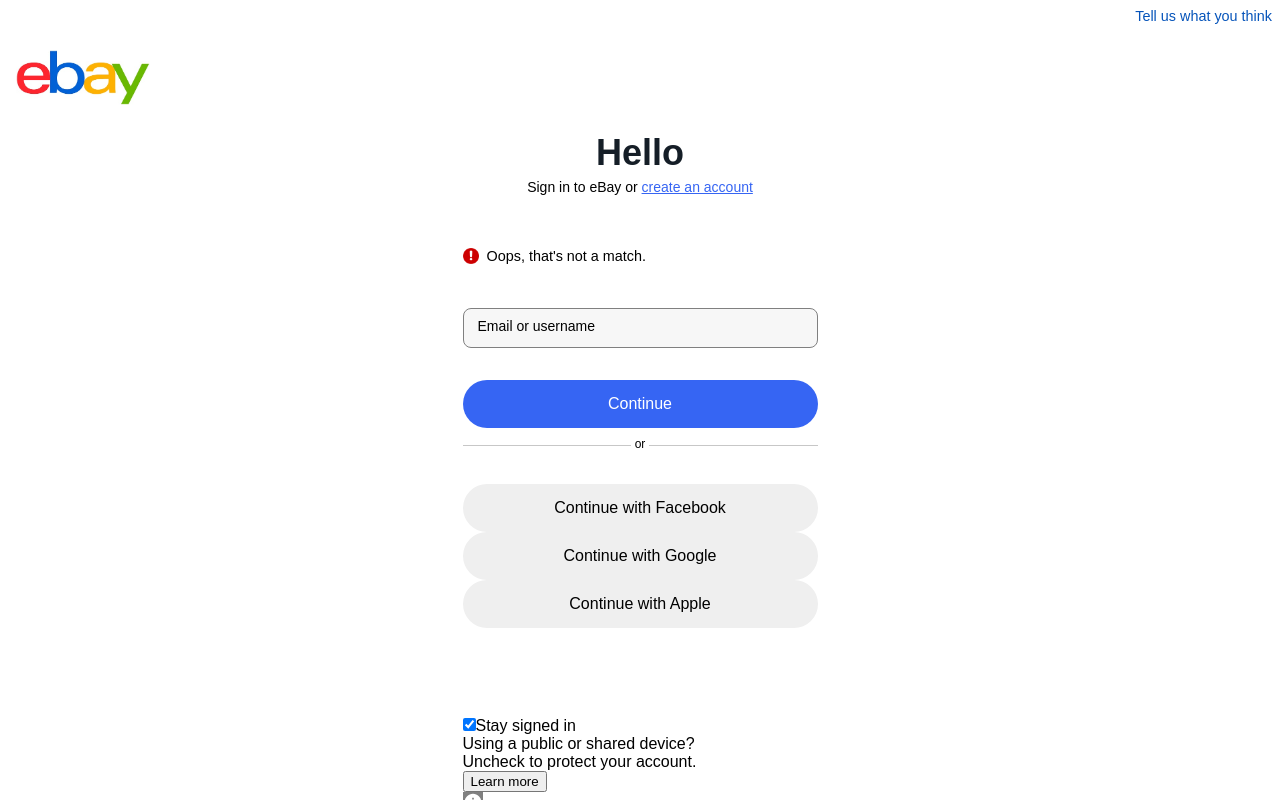
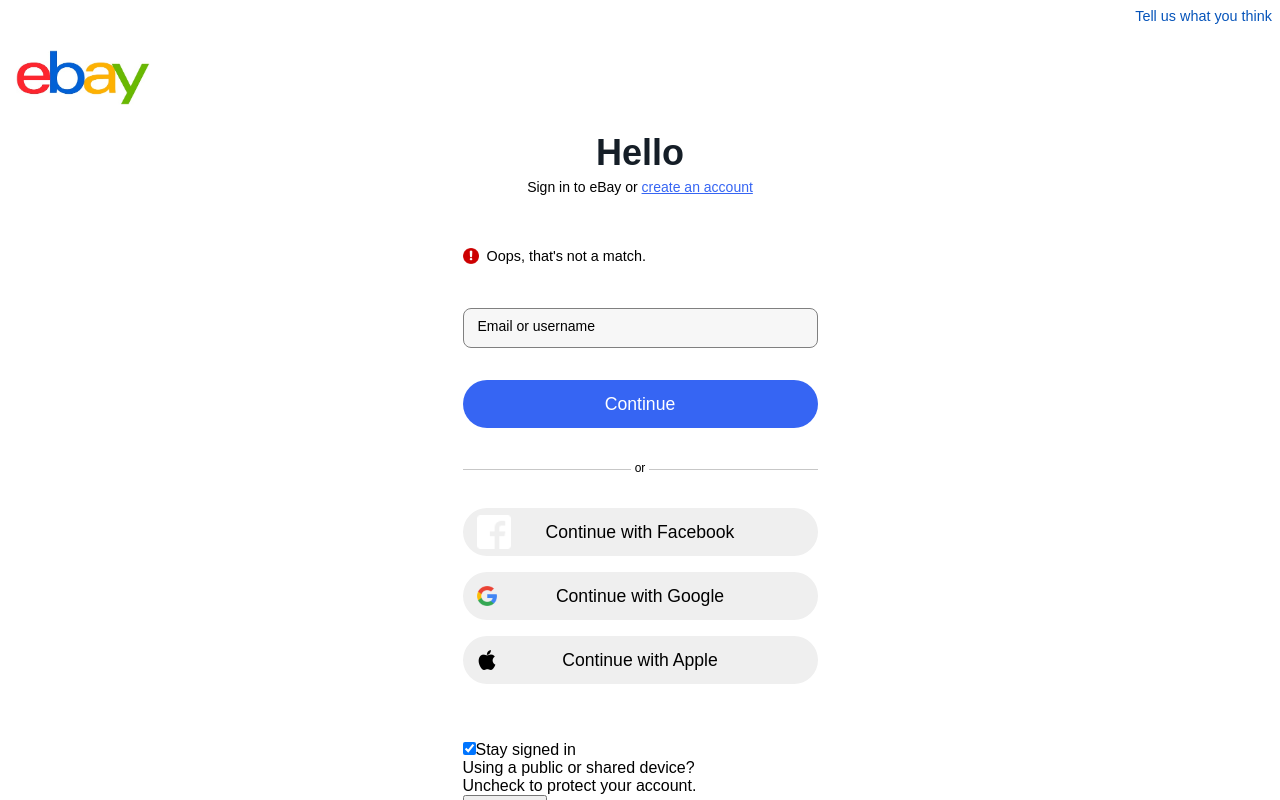
Before and after one commit to cybodt/ebay-clone, a React (Create React App) app: page /signin in a window 1280 px wide. Shown: the top 800 px of the page. Built offline with nearby package versions, Linux system fonts and the light colour scheme.

Commit message:
share code on github

```diff
--- a/src/SignIn.css
+++ b/src/SignIn.css
@@ -130,10 +130,14 @@
 .sign-in__continue-btns {
   width: 100%;
   min-height: 48px;
-  padding: 13px 20px;
   border-radius: 48px;
   border: none;
-  font-size: 1rem;
+  font-size: 1.1rem;
+}
+
+.sign-in__social-wrapper {
+  width: 100%;
+  margin-top: 24px;
 }
 
 .sign-in__separator {
@@ -221,3 +225,28 @@
   height: 233px;
   margin-top: 24px;
 }
+
+.sign-in__social-buttons>button {
+  position: relative;
+  margin-bottom: 16px;
+  display: flex;
+  align-items: center;
+  justify-content: center;
+}
+
+.sign-in__social-buttons>button>img {
+  position: absolute;
+  left: 14px;
+}
+
+.sign-in__fb-btn>img {
+  width: 34px;
+}
+
+.sign-in__google-btn>img {
+  width: 20px;
+}
+
+.sign-in__apple-btn>img {
+  width: 20px;
+}
--- a/src/SignIn.jsx
+++ b/src/SignIn.jsx
@@ -62,6 +62,7 @@
               Continue
             </button>
           </div>
+          <div className='sign-in__social-wrapper'>
             <div className='sign-in__separator'>
               <div className='sign-in__separator-line animate'></div>
               <div className='sign-in__separator-content animate'>
@@ -74,6 +75,10 @@
                 className='sign-in__continue-btns
                 sign-in__fb-btn'
               >
+                <img
+                  src='/images/logos-on-buttons/facebook-logo.png'
+                  alt='Facebook logo'
+                />
                 <span>Continue with Facebook</span>
               </button>
               <button
@@ -81,6 +86,10 @@
                 className='sign-in__continue-btns
                 sign-in__google-btn'
               >
+                <img
+                  src='/images/logos-on-buttons/google-logo.png'
+                  alt='Google logo'
+                />
                 <span>Continue with Google</span>
               </button>
               <button
@@ -88,8 +97,13 @@
                 className='sign-in__continue-btns
                 sign-in__apple-btn'
               >
+                <img
+                  src='/images/logos-on-buttons/apple-logo.png'
+                  alt='Apple logo'
+                />
                 <span>Continue with Apple</span>
               </button>
+            </div>
           </div>
           <div className='sign-in__kmsi-container'>
             <label htmlFor='kmsi-checkbox'>
```
Lines whose indentation alone changed are shown as unchanged.
